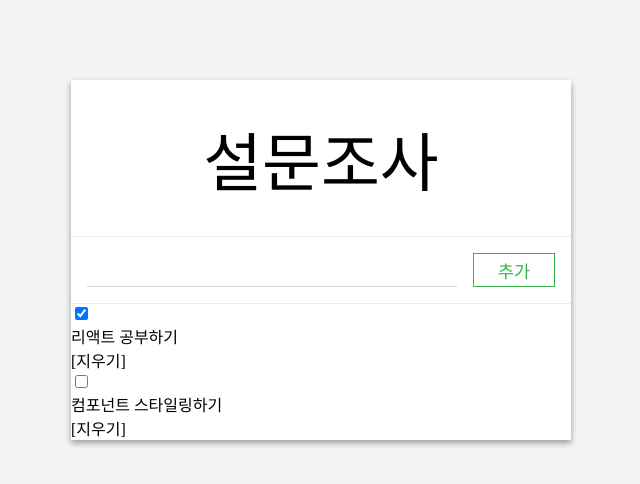
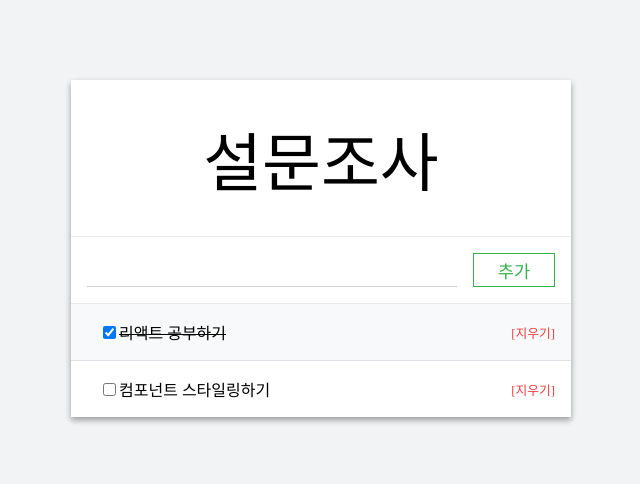
Before and after one commit to zwolf21/react-todo-list, a React (Create React App) app: page / in a window 1280 px wide. Shown: the top 484 px of the page, without its empty margins (319-959 px from the left). Built offline with nearby package versions, Linux system fonts and the light colour scheme.

Commit message:
TodoItem 스타일링

```diff
--- a/src/components/TodoItem/TodoItem.scss
+++ b/src/components/TodoItem/TodoItem.scss
@@ -0,0 +1,37 @@
+@import '../../styles/utils.scss';
+
+.todo-item {
+    padding: 1rem;
+    display: flex;
+    align-items: center;
+    cursor: pointer;
+    .tick {
+        margin-left: 1rem;
+    }
+    .text {
+        flex: 1;
+        word-break: break-all;
+        &.done {
+            text-decoration: line-through;
+        }
+    }
+    .delete {
+        margin-left: 1rem;
+        color: $oc-red-7;
+        font-size: 0.8rem;
+        &:hover {
+            color: $oc-red-5;
+            text-decoration: underline;
+        }
+    }
+    &:nth-child(odd) {
+        background: $oc-gray-0;
+    }
+    &:hover {
+        background: $oc-gray-1;
+    }
+}
+
+.todo-item + .todo-item {
+    border-top: 1px solid $oc-gray-3;
+}
```
